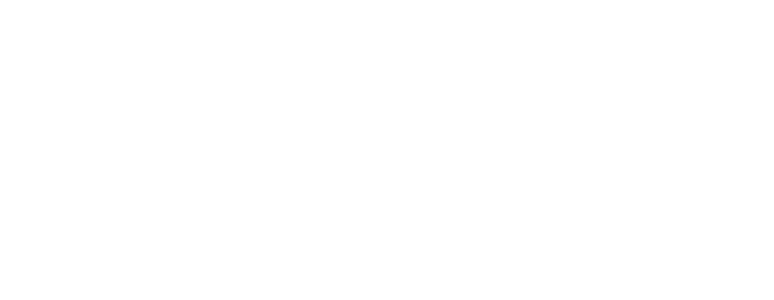
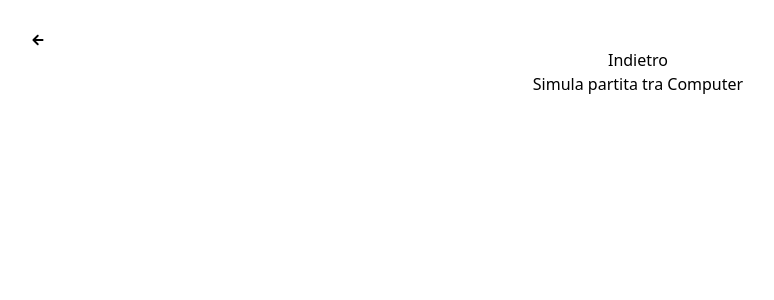
Before and after one commit to sebastianolicciardello/react-ts-test1, a React (Vite) app: page /pc-vs-pc in a window 1280 px wide. Before the commit this address had no page. Shown: the top 300 px of the page, without its empty margins (2-776 px from the left). Built offline with nearby package versions, Linux system fonts and the light colour scheme.

Commit message:
Carta - Forbice - Sasso completed homepage

```diff
--- a/src/App.tsx
+++ b/src/App.tsx
@@ -3,6 +3,8 @@ import './App.css'
 import Home from './Home'
 import Foobar from "./Foobar";
 import CartaForbiceSasso from "./CartaForbiceSasso";
+import GiocoUmanoVsComputer from "./components/GiocoUmanoVsComputer";
+import GiocoComputerVsComputer from "./components/GiocoComputerVsComputer";
 import { BrowserRouter as Router, Routes, Route } from 'react-router-dom'
 
 function App() {
@@ -12,6 +14,8 @@ function App() {
         <Route path="/" element={<Home />} />
         <Route path="/foobar" element={<Foobar />} />
         <Route path="/carta-forbice-sasso" element={<CartaForbiceSasso />} />
+        <Route path='/uman-vs-pc' element={<GiocoUmanoVsComputer />} />
+        <Route path='/pc-vs-pc' element={<GiocoComputerVsComputer />} />
       </Routes>
     </Router>
   );
--- a/src/CartaForbiceSasso.tsx
+++ b/src/CartaForbiceSasso.tsx
@@ -1,15 +1,43 @@
 import { Link } from "react-router-dom";
 import { IoMdArrowRoundBack } from "react-icons/io";
+import { useNavigate } from "react-router-dom";
+import { FaHandScissors } from "react-icons/fa";
+import { FaComputer } from "react-icons/fa6";
 
 function CartaForbiceSasso() {
+
+  const navigate = useNavigate();
+
+  const handleClick = (name: string) => {
+    navigate(`/${name}`);
+  };
+
   return (
     <div>
       <Link to="/" className="absolute top-0 left-0 m-4 text-gray-800 text-lg font-semibold flex items-center">
         <IoMdArrowRoundBack className="mr-2" />
         Home
       </Link>
-      <h2>Carta, forbice e sasso Component</h2>
-      {/* Add the content and functionality for the Carta, forbice e sasso component */}
+      <div className="flex flex-col items-center justify-center h-screen">
+        <h1 className="text-5xl mb-4 mt-4">Carta - Forbice - Sasso</h1>
+        <div className="flex">
+        <button
+          onClick={() => handleClick("uman-vs-pc")}
+          className="flex flex-col items-center justify-center bg-gray-200 rounded-lg p-4 cursor-pointer transition duration-300 hover:border-gray-300 mr-4"
+        >
+          <FaHandScissors className="text-4xl mb-2" />
+          <span className="text-gray-800 text-xl font-semibold">CONTRO IL COMPUTER</span>
+        </button>
+        <button
+          onClick={() => handleClick("pc-vs-pc")}
+          className="flex flex-col items-center justify-center bg-gray-200 rounded-lg p-4 cursor-pointer transition duration-300 hover:border-gray-300"
+        >
+          <FaComputer className="text-4xl mb-2" />
+          <span className="text-gray-800 text-xl font-semibold">SIMULA PARTITA TRA COMPUTER</span>
+        </button>
+        </div>
+      </div>
+
     </div>
   );
 }
--- a/src/Home.tsx
+++ b/src/Home.tsx
@@ -25,7 +25,7 @@ function Home() {
             className="flex flex-col items-center justify-center bg-gray-200 rounded-lg p-4 cursor-pointer transition duration-300 hover:border-gray-300"
           >
             <FaHandScissors className="text-4xl mb-2" />
-            <span className="text-gray-800 text-xl font-semibold">CARTA, FORBICE E SASSO</span>
+            <span className="text-gray-800 text-xl font-semibold">CARTA - FORBICE - SASSO</span>
           </button>
         </div>
       </div>
--- /dev/null
+++ b/src/components/GiocoComputerVsComputer.tsx
@@ -0,0 +1,19 @@
+import { Link } from "react-router-dom";
+import { IoMdArrowRoundBack } from "react-icons/io";
+
+function GiocoComputerVsComputer() {
+
+
+    return (
+        <div>
+            <Link to="/carta-forbice-sasso" className="absolute top-0 left-0 m-4 text-gray-800 text-lg font-semibold flex items-center">
+                <IoMdArrowRoundBack className="mr-2" />
+                Indietro
+            </Link>
+            <h2>Simula partita tra Computer</h2>
+            {/* Aggiungi i pulsanti e la logica per la giocata umano vs computer */}
+        </div>
+    );
+}
+
+export default GiocoComputerVsComputer
--- /dev/null
+++ b/src/components/GiocoUmanoVsComputer.tsx
@@ -0,0 +1,19 @@
+import { Link } from "react-router-dom";
+import { IoMdArrowRoundBack } from "react-icons/io";
+
+function GiocoUmanoVsComputer() {
+
+
+    return (
+        <div>
+            <Link to="/carta-forbice-sasso" className="absolute top-0 left-0 m-4 text-gray-800 text-lg font-semibold flex items-center">
+                <IoMdArrowRoundBack className="mr-2" />
+                Indietro
+            </Link>
+            <h2>Gioca contro il Computer</h2>
+            {/* Aggiungi i pulsanti e la logica per la giocata umano vs computer */}
+        </div>
+    );
+}
+
+export default GiocoUmanoVsComputer
```
